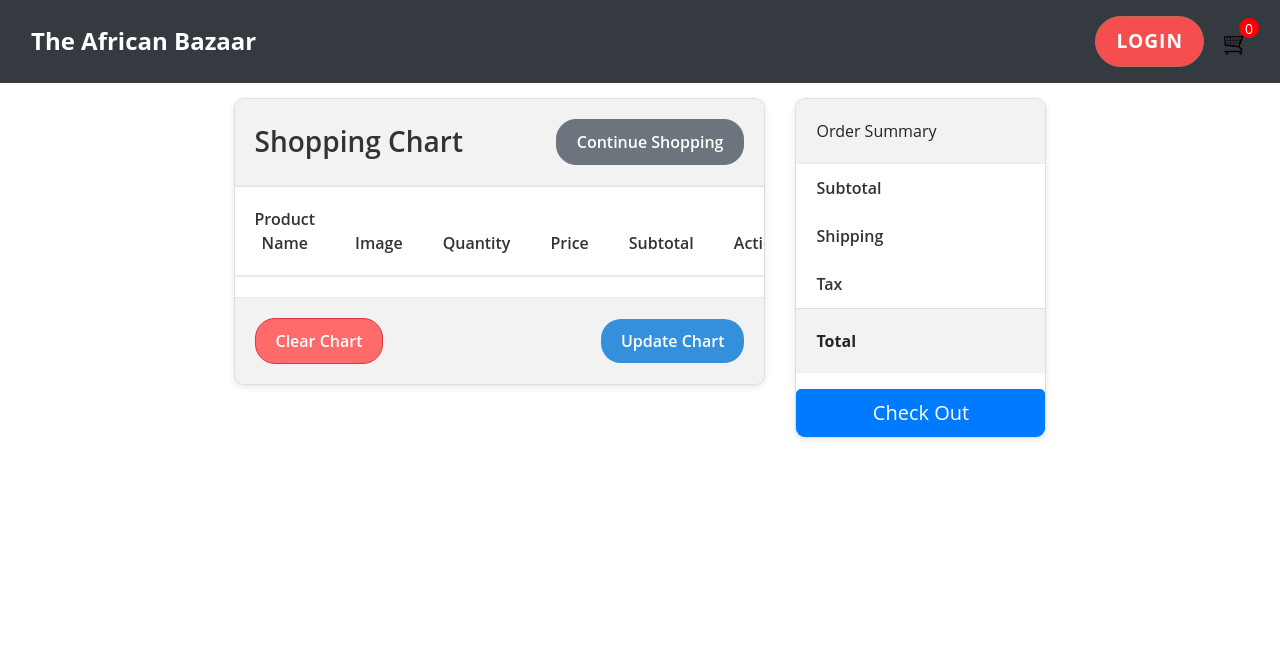
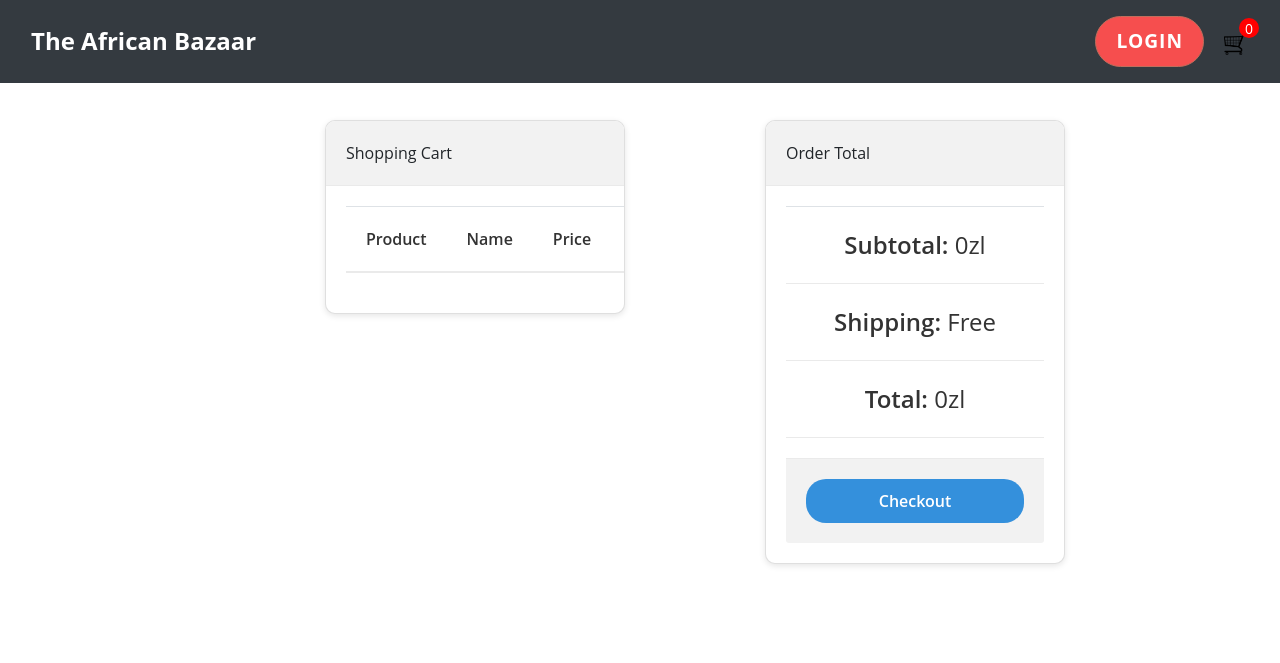
Before and after one commit to unclesammy23/sammy-pro, a Django app: page /cart in a window 1280 px wide. Shown: the top 663 px of the page. Run offline with Django 4.2, Linux system fonts and the light colour scheme; lists and menus that the app fills with data are empty; some libraries are stand-ins or nearby versions.

Commit message:
ecommerce
still on the build

```diff
--- a/ecommerce/store/static/css/main.css
+++ b/ecommerce/store/static/css/main.css
@@ -190,6 +190,7 @@ body {
   }
 
   .container {
+    margin-top: 70px;
     padding: 50px;
   }
 
@@ -198,6 +199,7 @@ body {
     border-radius: 10px;
     overflow: hidden;
     margin-bottom: 50px;
+    width: 300px;
   }
 
   .card-header {
--- /dev/null
+++ b/ecommerce/store/static/js/cart.js
@@ -0,0 +1 @@
+console.log('hello world')
--- a/ecommerce/store/templates/store/cart.html
+++ b/ecommerce/store/templates/store/cart.html
@@ -2,71 +2,71 @@
 {% load static %}
 
  {% block content %}
+
  <div class="container">
     <div class="row">
-      <div class="col-8">
-        <div class="card mt-5">
-          <div class="card-header d-flex justify-content-between align-items-center">
-            <h3 class="mb-0">Shopping Chart</h3>
-            <a href="#" class="btn btn-secondary">Continue Shopping</a>
-          </div>
-          <table class="table">
+      <div class="col-md-8">
+        <div class="card mb-3">
+          <div class="card-header">Shopping Cart</div>
+          <div class="card-body">
+            <table class="table table-striped">
               <thead>
                 <tr>
-                <th scope="col">Product Name</th>
-                <th scope="col">Image</th>
-                <th scope="col">Quantity</th>
-                <th scope="col">Price</th>
-                <th scope="col">Subtotal</th>
-                <th scope="col">Action</th>
+                  <th>Product</th>
+                  <th>Name</th>
+                  <th>Price</th>
+                  <th>Quantity</th>
+                  <th>Total</th>
+                  <th></th>
                 </tr>
               </thead>
-            <tbody id="product-list">
-              <!-- Add product rows dynamically -->
+              <tbody>
+                {% for item in items %}
+                <tr>
+                  <td><img src="{{item.product.image.url}}" alt="product image"></td>
+                  <td>{{item.product.name}}</td>
+                  <td>{{item.product.price}}zl</td>
+                  <td>
+                    <input type="number" value="{{item.quantity}}" class="form-control">
+                  </td>
+                  <td>{{item.get_total}}</td>
+                  <td>
+                    <button class="btn btn-danger btn-sm">Remove</button>
+                  </td>
+                </tr>
+                {% endfor %}
               </tbody>
             </table>
-          <div class="card-footer d-flex justify-content-between">
-            <a href="#" class="btn btn-danger">Clear Chart</a>
-            <button class="btn btn-primary">Update Chart</button>
           </div>
         </div>
       </div>
-      <div class="col-4">
-        <div class="card mt-5">
-          <div class="card-header">
-            Order Summary
-          </div>
-          <ul class="list-group list-group-flush">
-            <li class="list-group-item">
-              <div class="d-flex justify-content-between">
-                <span>Subtotal</span>
-                <span id="subtotal"></span>
-              </div>
-            </li>
-            <li class="list-group-item">
-              <div class="d-flex justify-content-between">
-                <span>Shipping</span>
-                <span id="shipping"></span>
-              </div>
-            </li>
-            <li class="list-group-item">
-              <div class="d-flex justify-content-between">
-                <span>Tax</span>
-                <span id="tax"></span>
-              </div>
-            </li>
-          </ul>
+      <div class="col-md-4">
+        <div class="card">
+          <div class="card-header">Order Total</div>
+          <div class="card-body">
+            <table class="table">
+              <tbody>
+                <tr>
+                  <td class="total">Subtotal: <span>{{order.get_cart_total}}zl</span></td>
+                </tr>
+                <tr>
+                  <td class="total">Shipping: <span>Free</span></td>
+                </tr>
+                <tr>
+                  <td class="total">Total: <span>{{order.get_cart_total}}zl</span></td>
+                </tr>
+              </tbody>
+            </table>
             <div class="card-footer">
-            <div class="d-flex justify-content-between">
-              <span class="font-weight-bold">Total</span>
-              <span id="total" class="font-weight-bold"></span>
+              <button class="btn btn-primary btn-block">Checkout</button>
             </div>
           </div>
-          <button class="btn btn-primary btn-lg btn-block mt-3">Check Out</button>
         </div>
       </div>
     </div>
   </div>
 
 
+
+
  {% endblock content %}
--- a/ecommerce/store/views.py
+++ b/ecommerce/store/views.py
@@ -14,10 +14,24 @@ def cart(request):
         items = order.orderitem_set.all()
     else:
         items = []
+        order ={'get_cart_total':0, 'get_cart_items':0}
 
-    context ={'items':items}
+
+
+    context ={'items':items, 'order':order}
     return render(request, 'store/cart.html', context)
 
 def checkout(request):
-    context = {}
-    return render(request, 'store/checkout.html', context)
+
+     if request.user.is_authenticated:
+        customer = request.user.customer
+        order, created = Order.objects.get_or_create(customer=customer, complete=False)
+        items = order.orderitem_set.all()
+     else:
+        items = []
+        order ={'get_cart_total':0, 'get_cart_items':0}
+
+
+
+     context ={'items':items, 'order':order}
+     return render(request, 'store/checkout.html', context)
```
Also changed, not shown: ecommerce/store/models.py (+20 -0 lines), ecommerce/store/templates/store/checkout.html (+63 -1 lines). Lines whose indentation alone changed are shown as unchanged.
